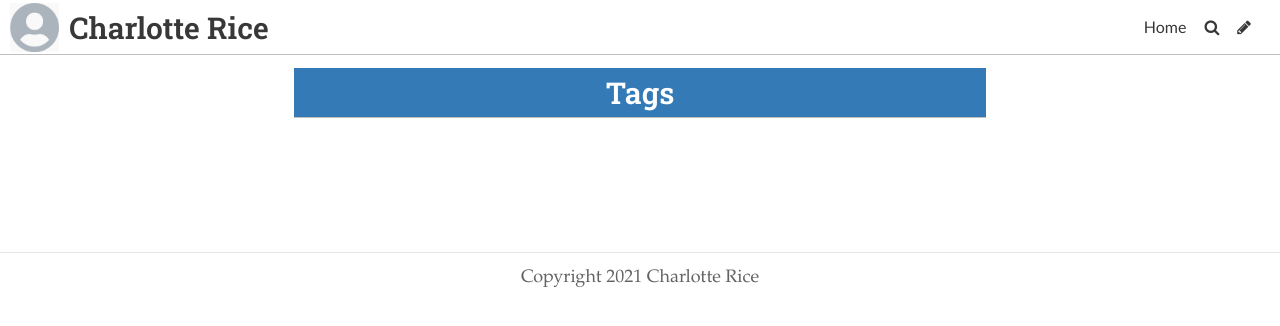
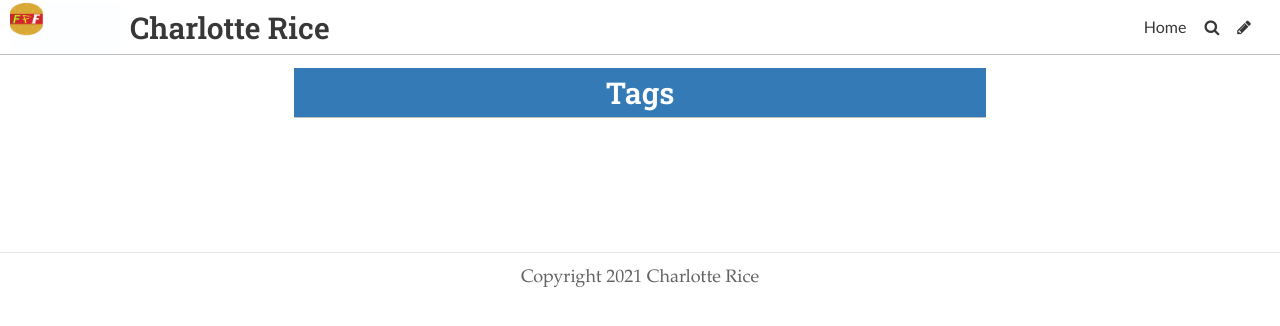
Before and after one commit to charlottericex/typofolder, a Jekyll site: the page built from pages/tags.md, in a window 1280 px wide. Shown: the top 326 px of the page. Built offline with Jekyll 4.4.1, drawn with Linux system fonts in a browser that asks for light colours; some web fonts are replaced.

Commit message:
Update Settings “general”

```diff
--- a/_data/settings.yml
+++ b/_data/settings.yml
@@ -2,11 +2,11 @@
 description: TYPOGRAPHY
 footer_text: Copyright 2021 Charlotte Rice
 header_feature_image: ../uploads/jonathan-borba-8l8yl2ruusg-unsplash.jpg
-header_text: "Why is the Typography that Fast Food Restaurants use so Manipulative? "
+header_text: "FAST FOOD FORGERY "
 header_text_color: "#f5ff00"
 bannerheight: 20vmax
 navbarheight: 55px
-logo: /uploads/logo.jpg
+logo: ../uploads/logo-for-website-.jpg
 favicon: /uploads/favicon.ico
 gridlayout: false
 fixednavbar: false
```
Also changed, not shown: uploads/logo-for-website-.jpg (added).
